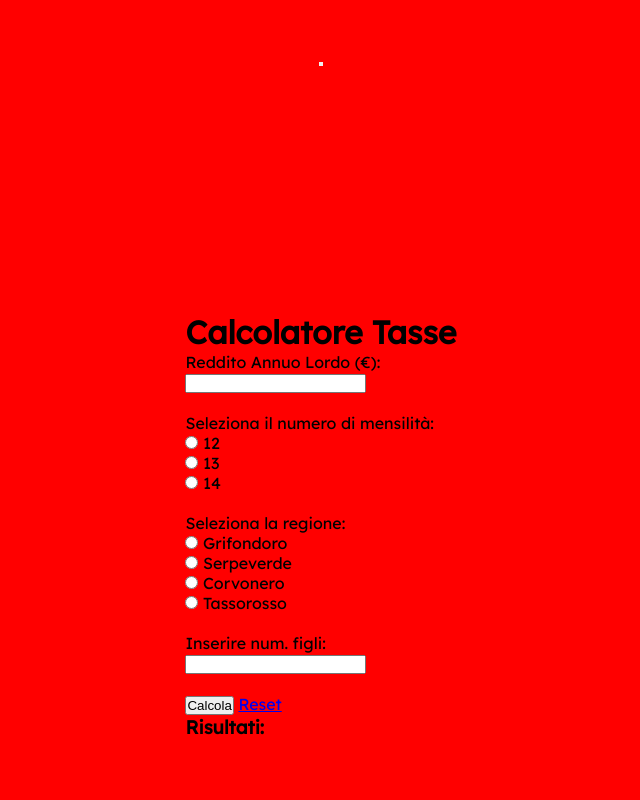
After one commit to ManuVerza/progetto.verzeroli, a PHP site: page /index.php in a window 1280 px wide. The commit adds this page. Shown: the whole page, without its empty margins (319-959 px from the left). Run offline with PHP 8.4, Linux system fonts and the light colour scheme.

Commit message:
new init

```diff
--- /dev/null
+++ b/index.php
@@ -0,0 +1,213 @@
+<?php
+session_start();
+
+if (!isset($_SESSION["messaggio_stampato"])) {
+    $_SESSION["messaggio_stampato"] = true;
+}
+
+if (isset($_GET["reset"])) {
+    session_destroy();
+    header("Location: index.php");
+    exit();
+}
+
+$importoPagare;
+$netto;
+
+function regionCheck($reg)
+{
+    switch ($reg) {
+        case "Grifondoro":
+            return -1;
+        case "Serpeverde":
+            return 0;
+        case "Corvonero":
+            return 1;
+        case "Tassorosso":
+            return 2;
+        default:
+            return 100;
+    }
+}
+
+function mensCheck($mens)
+{
+    switch ($mens) {
+        case 12:
+            return 0;
+        case 13:
+            return -1;
+        case 14:
+            return -2;
+        default:
+            return 100;
+    }
+}
+
+function calcolaTax($scV, $regione, $mensilita, $figli)
+{
+    $modificatoreRegione = regionCheck($regione);
+    $modificatoreMensilita = mensCheck($mensilita);
+
+    $taxV = $scV - $modificatoreRegione - $modificatoreMensilita - $figli;
+
+    return max($taxV, 0); // Impedisce alla percentuale di essere inferiore a 0
+}
+
+function redTax($reddito, $regione, $mensilita, $figli)
+{
+    $sc1 = calcolaTax(6, $regione, $mensilita, $figli) / 100;
+    $sc2 = calcolaTax(12, $regione, $mensilita, $figli) / 100;
+    $sc3 = calcolaTax(18, $regione, $mensilita, $figli) / 100;
+    $sc4 = calcolaTax(24, $regione, $mensilita, $figli) / 100;
+    $sc5 = calcolaTax(30, $regione, $mensilita, $figli) / 100;
+    $sc6 = calcolaTax(36, $regione, $mensilita, $figli) / 100;
+    $sc7 = calcolaTax(42, $regione, $mensilita, $figli) / 100;
+
+    if ($reddito <= 15000) {
+        return $reddito * $sc1;
+    } elseif ($reddito <= 30000) {
+        return (15000 * $sc1) + (($reddito - 15000) * $sc2);
+    } elseif ($reddito <= 45000) {
+        return (15000 * $sc1) + (15000 * $sc2) + (($reddito - 30000) * $sc3);
+    } elseif ($reddito <= 60000) {
+        return (15000 * $sc1) + (15000 * $sc2) + (15000 * $sc3) + (($reddito - 45000) * $sc4);
+    } elseif ($reddito <= 75000) {
+        return (15000 * $sc1) + (15000 * $sc2) + (15000 * $sc3) + (15000 * $sc4) + (($reddito - 60000) * $sc5);
+    } elseif ($reddito <= 90000) {
+        return (15000 * $sc1) + (15000 * $sc2) + (15000 * $sc3) + (15000 * $sc4) + (15000 * $sc5) + (($reddito - 75000) * $sc6);
+    } else {
+        return (15000 * $sc1) + (15000 * $sc2) + (15000 * $sc3) + (15000 * $sc4) + (15000 * $sc5) + (15000 * $sc6) + (($reddito - 90000) * $sc7);
+    }
+}
+
+if (isset($_POST['index'])) {
+    $reddito = $_POST['reddito'];
+    $mensilita = $_POST['mensilita'];
+    $regione = $_POST['regione'];
+    $figli = $_POST['figli'];
+
+    $importoPagare = redTax($reddito, $regione, $mensilita, $figli);
+    $netto = $reddito - redTax($reddito, $regione, $mensilita, $figli);
+    echo "<p>I valori sono: importo da pagare: $importoPagare e netto: $netto</p>";
+    $tasseFile = 'tasse.txt';
+    // Scrittura nel file
+    if ($file = fopen($tasseFile, "a")) { #sovrascrive senza cancellare
+        fwrite($file, "$importoPagare|$netto\n");
+        fclose($file);
+        echo "<p>caricamento completato.</p>";
+    } else {
+        echo "<p>Errore: Impossibile accedere al file calcolo tasse.</p>";
+    }
+}
+
+
+
+
+
+?>
+<!DOCTYPE html>
+<html lang="it">
+
+<head>
+    <meta charset="UTF-8">
+    <meta name="viewport" content="width=device-width, initial-scale=1.0">
+    <link rel="stylesheet" href="style.css">
+    <link rel="preconnect" href="https://fonts.googleapis.com">
+    <link rel="preconnect" href="https://fonts.gstatic.com" crossorigin>
+    <link href="https://fonts.googleapis.com/css2?family=Lexend+Deca:wght@400&display=swap" rel="stylesheet">
+    <title>Calcolatore Tasse</title>
+</head>
+<!--------------------------------------------------------------------->
+
+<body>
+    <!-- Navbar
+    <div class="navbar">
+        <div class="logo">
+            <img src="Assets/img/logo.png" alt="Logo">
+        </div>
+        <div class="auth-buttons">
+            <a href="login.php">
+                <button type="submit" name="login">Login</button>
+            </a>
+        </div>
+
+    </div>
+     -->
+    <button class="icon" id="btnLogin">
+
+        </svg>
+
+    </button>
+    <div class="container">
+        <div class="content">
+        </div>
+    </div>
+    <div class="menu">
+        <div class="wrapper">
+            <h1 id="titolo">Calcolatore Tasse</h1>
+            <div id="userInput">
+                <form method="post" action="index.php" class="userInput" name="index">
+                    <label for="RAL">Reddito Annuo Lordo (€):</label><br>
+                    <input type="number" name="reddito" id="RAL" min="0" required><br><br>
+
+                    <legend>Seleziona il numero di mensilità:</legend>
+
+                    <input type="radio" name="mensilita" id="men12" value="12" required>
+                    <label for="men12">12</label><br>
+
+                    <input type="radio" name="mensilita" id="men13" value="13">
+                    <label for="men13">13</label><br>
+
+                    <input type="radio" name="mensilita" id="men14" value="14">
+                    <label for="men14">14</label><br><br>
+
+                    <legend>Seleziona la regione:</legend>
+
+                    <input type="radio" name="regione" id="regGrif" value="Grifondoro" required>
+                    <label for="regGrif">Grifondoro</label><br>
+
+                    <input type="radio" name="regione" id="regSer" value="Serpeverde">
+                    <label for="regSer">Serpeverde</label><br>
+
+                    <input type="radio" name="regione" id="regCor" value="Corvonero">
+                    <label for="regCor">Corvonero</label><br>
+
+                    <input type="radio" name="regione" id="regTas" value="Tassorosso">
+                    <label for="regTas">Tassorosso</label><br><br>
+
+                    <label for="inputFigli">Inserire num. figli: </label><br>
+                    <input type="number" name="figli" id="inputFigli" min="0" required><br><br>
+
+                    <input type="submit" value="Calcola" id="submit" name="index">
+                    <a href="?reset=true">Reset</a>
+
+                </form>
+
+                <div id="risultati">
+                    <h3>Risultati:</h3>
+                    <p id="risultati1">
+                        <?php
+                        if (isset($_POST["index"])) {
+                            echo "da pagare= $importoPagare";
+                        }
+                        ?>
+                    </p>
+                    <!----CAMPO IMPORTO DA PAGARE---->
+                    <p id="risultati2">
+                        <?php
+                        if (isset($_POST["index"])) {
+                            echo "soldi rimanenti= $netto";
+                        }
+                        ?>
+                    </p> <!----CAMPO SOLDI RIMANENTI (NETTO)---->
+                </div>
+            </div>
+        </div>
+    </div>
+    </div>
+
+
+</body>
+
+</html>
--- a/style.css
+++ b/style.css
@@ -1,38 +1,18 @@
-.navbar {
-    width: 100%;
-    height: 40px;
-    background-color: rgba(211, 211, 211);
-    display: flex;
-    justify-content: flex-end;
-    padding-right: 2rem;
-    position: fixed;
-    top: 0;
-    left: 0;
-    z-index: 1000;
-}
-.navbar .logo img {
-    height: 40px;
+* {
+    margin: 0;
+    padding: 0;
 }
 
-.navbar .auth-buttons {
-    display: flex;
-    gap: 15px;
-    justify-content: flex-end;
-}
-.navbar .auth-buttons button {
-    background-color: white;
-    border: none;
-    padding: 8px 15px;
-    border-radius: 8px;
-    cursor: pointer;
-    font-weight: bold;
-    color: #3D52A0;
-    transition: 0.3s;
-}
+body {
+    /* background-color: #F1F1F1;
+    background-image: url(Assets/img/sfondo.jpg); */
+    background: red;
 
-.navbar .auth-buttons button:hover {
-    background-color: #7091E6;
-    color: white;
+    height: 100vh;
+    font-family: 'Lexend Deca', Arial, sans-serif;;
+
+    display: grid;
+    place-items: center;
 }
 
 /* Spazio per il contenuto sotto la navbar */
@@ -44,17 +24,13 @@
     align-items: center;
 }
 
-
-body {
-    margin: 0;
-    font-family: Arial, sans-serif;
-    background-image: url(Assets/img/sfondo.jpg);
-}
-.container {
+/* .container {
     position: relative;
     width: 100%;
     height: 100vh;
-}.menu {
+}
+
+.menu {
     position: absolute;
     top: 0;
     right: 0;
@@ -120,19 +96,6 @@ body {
     background: gray;
     color: white;
 }
-* {
-    margin: 0;
-    padding: 0;
-}
-
-body{
-    height: 100vh;
-    font-family: 'Lexend Deca';
-    background-color: #F1F1F1;
-    display: grid;
-    place-items: center;
-
-}
 
 
 hr{
@@ -180,6 +143,23 @@ h3{
 
 }
 
+.icon svg {
+    width: 55px;
+    height: 55px;
+    fill:red;
+
+}
+
+#btnLogin{
+    position: absolute;
+    top: 25px;
+    right: 25px;
+    z-index: 3;
+    width: 55px;
+    height: 55px;
+
+}
+
 @media only screen and (min-width: 601px){
 
     .wrapper {
@@ -190,4 +170,4 @@ h3{
         padding: 50px;
     }
 
-}
+} */
--- /dev/null
+++ b/tasse.txt
@@ -0,0 +1,2 @@
+5400|39600
+1200|43800
```
Also changed, not shown: index.html (deleted, +0 -86 lines), users.txt (added).
